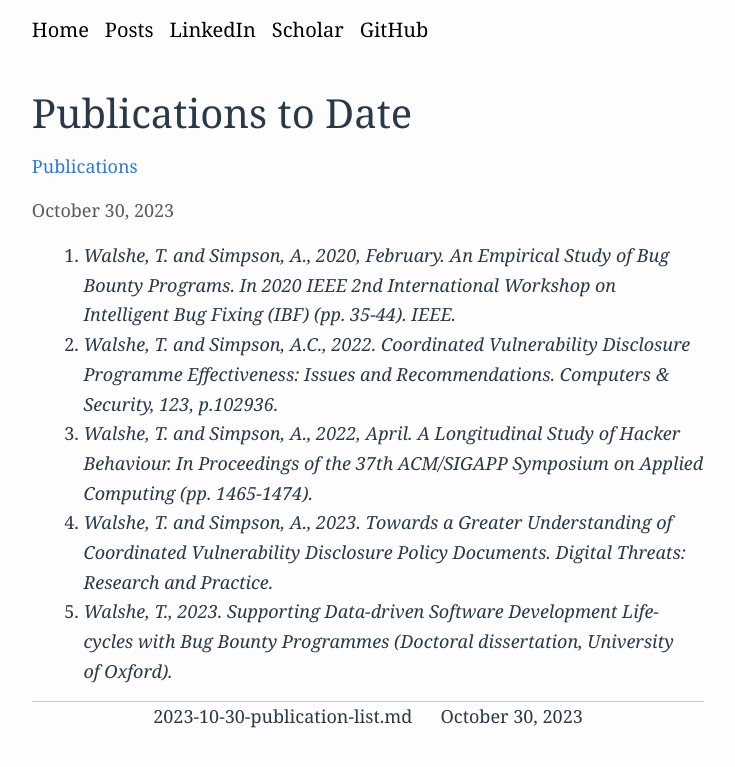
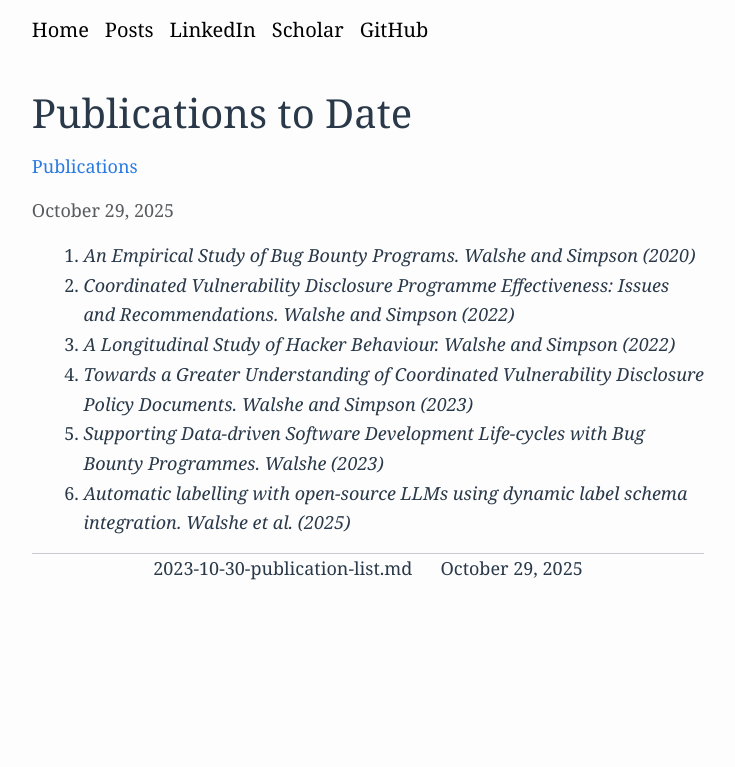
Before and after one commit to t-walshe/t-walshe.github.io, a Jekyll site: the page built from _posts/2023-10-30-publication-list.md, in a window 1280 px wide. Shown: the top 767 px of the page, without its empty margins (272-1007 px from the left). Built offline with Jekyll 4.4.1, drawn with Linux system fonts in a browser that asks for light colours.

Commit message:
Updated publications

```diff
--- a/_posts/2023-10-30-publication-list.md
+++ b/_posts/2023-10-30-publication-list.md
@@ -3,7 +3,7 @@ layout: post
 title:  "Publications to Date"
 short_title: "Publications"
 series: "Publications"
-date:   2023-10-30
+date:   2025-10-29
 format_equations: false
 include_bokeh: false
 visible: true
@@ -11,21 +11,25 @@ visible: true
 
 <ol>
 <li id="cite-empirical-study">
-    <span><cite>Walshe, T. and Simpson, A., 2020, February. An Empirical Study of Bug Bounty Programs. In 2020 IEEE 2nd International Workshop on Intelligent Bug Fixing (IBF) (pp. 35-44). IEEE.</cite></span>
+    <span><cite>An Empirical Study of Bug Bounty Programs. Walshe and Simpson (2020)</cite></span>
 </li>
 
 <li id="cite-qual-study">
-    <span><cite>Walshe, T. and Simpson, A.C., 2022. Coordinated Vulnerability Disclosure Programme Effectiveness: Issues and Recommendations. Computers & Security, 123, p.102936.</cite></span>
+    <span><cite>Coordinated Vulnerability Disclosure Programme Effectiveness: Issues and Recommendations. Walshe and Simpson (2022)</cite></span>
 </li>
 
 <li id="cite-longitudinal-study">
-    <span><cite>Walshe, T. and Simpson, A., 2022, April. A Longitudinal Study of Hacker Behaviour. In Proceedings of the 37th ACM/SIGAPP Symposium on Applied Computing (pp. 1465-1474).</cite></span>
+    <span><cite>A Longitudinal Study of Hacker Behaviour. Walshe and Simpson (2022)</cite></span>
 </li>
 
 <li id="cite-policy-study">
-    <span><cite>Walshe, T. and Simpson, A., 2023. Towards a Greater Understanding of Coordinated Vulnerability Disclosure Policy Documents. Digital Threats: Research and Practice.</cite></span>
+    <span><cite>Towards a Greater Understanding of Coordinated Vulnerability Disclosure Policy Documents. Walshe and Simpson (2023)</cite></span>
 </li>
 
 <li id="cite-thesis">
-    <span><cite>Walshe, T., 2023. Supporting Data-driven Software Development Life-cycles with Bug Bounty Programmes (Doctoral dissertation, University of Oxford).</cite></span>
+    <span><cite>Supporting Data-driven Software Development Life-cycles with Bug Bounty Programmes. Walshe (2023)</cite></span>
 </li>
+
+<li id="cite-auto-label">
+    <span><cite>Automatic labelling with open-source LLMs using dynamic label schema integration. Walshe et al. (2025)</cite></span>
+</li>
```
